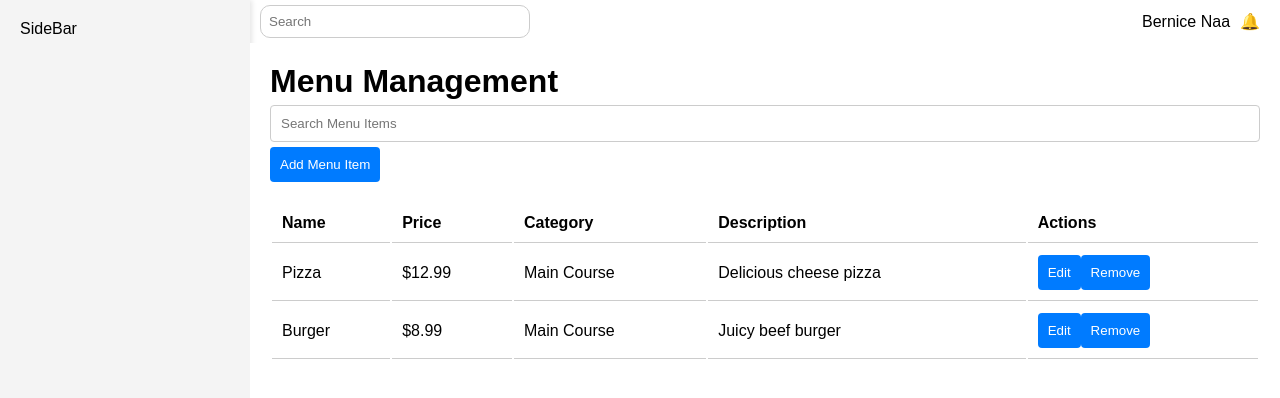
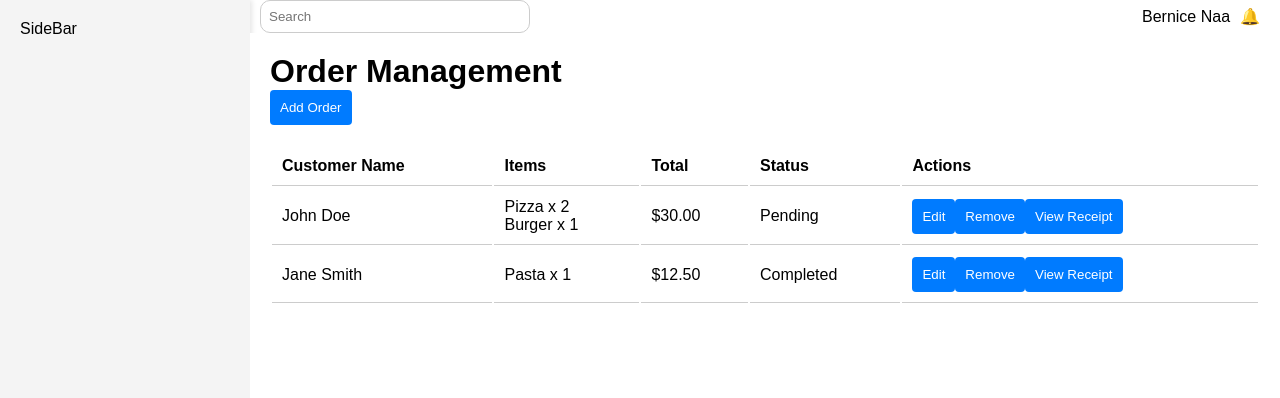
Before and after one commit to Eugenia-Minnah/Pub_Management_System, a React (Create React App) app in the folder frontend/: page / in a window 1280 px wide. Shown: the top 398 px of the page. Built offline with nearby package versions, Linux system fonts and the light colour scheme; a web font is replaced by a local one.

Commit message:
created order management

```diff
--- a/frontend/src/Admin/Admin.js
+++ b/frontend/src/Admin/Admin.js
@@ -6,7 +6,8 @@ import './Admin.css';
 //import { EmployeeAccounts } from '../Pages/EmployeeAccounts';
 //import Dashboard  from '../Pages/Dashboard';
 //import { Reservations } from '../Pages/Reservations';
-import { ManageMenu } from '../Pages/ManageMenu';
+//import { ManageMenu } from '../Pages/ManageMenu';
+import { Order } from '../Pages/Order';
 
 export const Admin = () => {
   return (
@@ -15,7 +16,7 @@ export const Admin = () => {
       <main className="main-content">
         <Header className="header" />
         <div className="content">
-          <ManageMenu />
+          <Order />
         </div>
       </main>
     </div>
--- /dev/null
+++ b/frontend/src/Forms/OrderForm.jsx
@@ -0,0 +1,93 @@
+import React, { useState } from 'react';
+
+export const OrderForm = ({ order, onAdd, onEdit, onClose }) => {
+    const [formState, setFormState] = useState(
+        order || { customerName: '', items: [{ name: '', quantity: 1 }], total: 0, status: 'Pending' }
+    );
+
+    const handleInputChange = (e) => {
+        const { name, value } = e.target;
+        setFormState({ ...formState, [name]: name === 'total' ? Number(value) : value });
+    };
+
+    const handleItemChange = (index, key, value) => {
+        const newItems = formState.items.map((item, i) => (
+        i === index ? { ...item, [key]: key === 'quantity' ? Number(value) : value } : item
+        ));
+        setFormState({ ...formState, items: newItems });
+    };
+
+    const handleAddItem = () => {
+        setFormState({ ...formState, items: [...formState.items, { name: '', quantity: 1 }] });
+    };
+
+    const handleRemoveItem = (index) => {
+        setFormState({ ...formState, items: formState.items.filter((_, i) => i !== index) });
+    };
+
+    const handleSubmit = (e) => {
+        e.preventDefault();
+        if (order) {
+        onEdit(formState);
+        } else {
+        onAdd(formState);
+        }
+        onClose();
+    };
+
+    return (
+        <form className="order-form" onSubmit={handleSubmit}>
+        <h2>{order ? 'Edit Order' : 'Add Order'}</h2>
+        <label>
+            Customer Name:
+            <input
+            type="text"
+            name="customerName"
+            value={formState.customerName}
+            onChange={handleInputChange}
+            />
+        </label>
+        <label>
+            Items:
+            {formState.items.map((item, index) => (
+            <div key={index} className="item-input">
+                <input
+                type="text"
+                name="name"
+                placeholder="Item Name"
+                value={item.name}
+                onChange={(e) => handleItemChange(index, 'name', e.target.value)}
+                />
+                <input
+                type="number"
+                name="quantity"
+                placeholder="Quantity"
+                value={item.quantity}
+                onChange={(e) => handleItemChange(index, 'quantity', e.target.value)}
+                />
+                <button type="button" onClick={() => handleRemoveItem(index)}>Remove</button>
+            </div>
+            ))}
+            <button type="button" onClick={handleAddItem}>Add Item</button>
+        </label>
+        <label>
+            Total:
+            <input
+            type="number"
+            name="total"
+            value={formState.total}
+            onChange={handleInputChange}
+            />
+        </label>
+        <label>
+            Status:
+            <select name="status" value={formState.status} onChange={handleInputChange}>
+            <option value="Pending">Pending</option>
+            <option value="Completed">Completed</option>
+            </select>
+        </label>
+        <button type="submit">Save</button>
+        <button type="button" onClick={onClose}>Cancel</button>
+        </form>
+  );
+};
--- /dev/null
+++ b/frontend/src/Pages/Order.jsx
@@ -0,0 +1,131 @@
+import React, { useState } from 'react';
+import '../Styles/OrderManagement.css';
+import { OrderForm } from '../Forms/OrderForm';
+
+const initialOrders = [
+  {
+    id: 1,
+    customerName: 'John Doe',
+    items: [{ name: 'Pizza', quantity: 2 }, { name: 'Burger', quantity: 1 }],
+    total: 30.00,
+    status: 'Pending',
+    receipt: '',
+  },
+  {
+    id: 2,
+    customerName: 'Jane Smith',
+    items: [{ name: 'Pasta', quantity: 1 }],
+    total: 12.50,
+    status: 'Completed',
+    receipt: '',
+  },
+];
+
+export const Order = () => {
+  const [orders, setOrders] = useState(initialOrders);
+  const [isFormOpen, setIsFormOpen] = useState(false);
+  const [currentOrder, setCurrentOrder] = useState(null);
+
+  const handleAddOrder = (newOrder) => {
+    setOrders([...orders, { ...newOrder, id: orders.length + 1 }]);
+  };
+
+  const handleEditOrder = (updatedOrder) => {
+    setOrders(
+      orders.map(order =>
+        order.id === updatedOrder.id ? updatedOrder : order
+      )
+    );
+  };
+
+  const handleRemoveOrder = (id) => {
+    setOrders(orders.filter(order => order.id !== id));
+  };
+
+  const openEditForm = (order) => {
+    setCurrentOrder(order);
+    setIsFormOpen(true);
+  };
+
+  const closeForm = () => {
+    setIsFormOpen(false);
+    setCurrentOrder(null);
+  };
+
+  const generateReceipt = (order) => {
+    const receipt = `
+      Receipt for Order #${order.id}\n
+      Customer: ${order.customerName}\n
+      Items:\n
+      ${order.items.map(item => `${item.name} x ${item.quantity}`).join('\n')}
+      \n
+      Total: $${order.total.toFixed(2)}\n
+      Status: ${order.status}
+    `;
+    return receipt;
+  };
+
+  const viewReceipt = (order) => {
+    const receipt = generateReceipt(order);
+    setOrders(
+      orders.map(o => (o.id === order.id ? { ...o, receipt } : o))
+    );
+  };
+
+  return (
+    <div className="order-management-container">
+      <h1>Order Management</h1>
+
+      <button className="btn add-order" onClick={() => setIsFormOpen(true)}>Add Order</button>
+
+      {isFormOpen && (
+        <OrderForm
+          order={currentOrder}
+          onAdd={handleAddOrder}
+          onEdit={handleEditOrder}
+          onClose={closeForm}
+        />
+      )}
+
+      <table className="orders-table">
+        <thead>
+          <tr>
+            <th>Customer Name</th>
+            <th>Items</th>
+            <th>Total</th>
+            <th>Status</th>
+            <th>Actions</th>
+          </tr>
+        </thead>
+        <tbody>
+          {orders.map((order) => (
+            <tr key={order.id}>
+              <td>{order.customerName}</td>
+              <td>
+                {order.items.map(item => (
+                  <div key={item.name}>{item.name} x {item.quantity}</div>
+                ))}
+              </td>
+              <td>${order.total.toFixed(2)}</td>
+              <td>{order.status}</td>
+              <td>
+                <button className="btn edit" onClick={() => openEditForm(order)}>Edit</button>
+                <button className="btn remove" onClick={() => handleRemoveOrder(order.id)}>Remove</button>
+                <button className="btn view-receipt" onClick={() => viewReceipt(order)}>View Receipt</button>
+              </td>
+            </tr>
+          ))}
+        </tbody>
+      </table>
+
+      {orders.map((order) => (
+        order.receipt && (
+          <div key={order.id} className="receipt">
+            <h3>Receipt for Order #{order.id}</h3>
+            <pre>{order.receipt}</pre>
+          </div>
+        )
+      ))}
+    </div>
+  );
+};
--- /dev/null
+++ b/frontend/src/Styles/OrderManagement.css
@@ -0,0 +1,77 @@
+.order-management-container {
+    padding: 20px;
+    margin: 0 auto;
+}
+button {
+    padding: 10px;
+    background-color: #007bff;
+    color: white;
+    border: none;
+    border-radius: 4px;
+    cursor: pointer;
+}
+
+button:hover {
+    background-color: #0056b3;
+}
+
+.orders-table {
+    width: 100%;
+    margin-top: 20px;
+}
+
+.orders-table th, .orders-table td {
+    padding: 10px;
+    text-align: left;
+    border-bottom: 1px solid #ccc;
+}
+
+.order-form {
+    background-color: white;
+    padding: 20px;
+    border-radius: 8px;
+    box-shadow: 0 2px 10px rgba(0, 0, 0, 0.1);
+    margin-top: 20px;
+}
+
+.order-form h2 {
+    margin-top: 0;
+}
+
+.order-form label {
+    display: block;
+    margin: 10px 0;
+}
+
+.order-form input, .order-form select {
+    width: 100%;
+    padding: 10px;
+    margin-top: 5px;
+    border: 1px solid #ccc;
+    border-radius: 4px;
+}
+
+.item-input {
+    display: flex;
+    gap: 10px;
+}
+
+.item-input input {
+    flex: 1;
+}
+
+.item-input button {
+    flex-shrink: 0;
+}
+
+.receipt {
+    background-color: #f9f9f9;
+    padding: 20px;
+    margin-top: 20px;
+    border-radius: 8px;
+    box-shadow: 0 2px 10px rgba(0, 0, 0, 0.1);
+}
+
+.receipt h3 {
+    margin-top: 0;
+}
```
